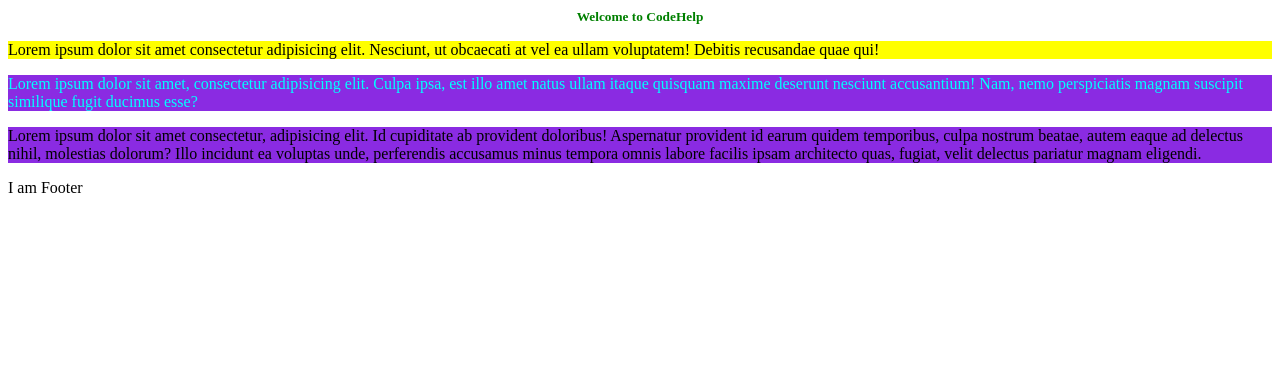
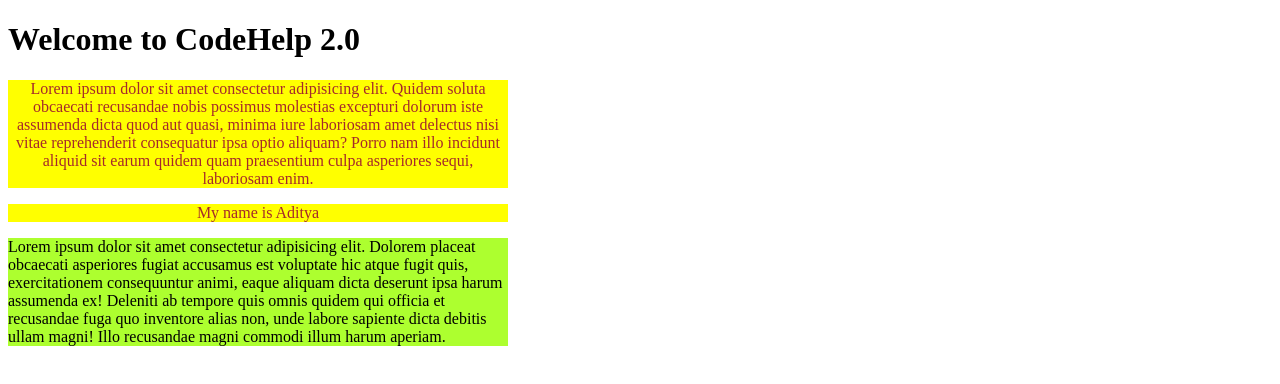
Before and after one commit to Aditya-855/Web-Development, a plain HTML site: page HTML_with_CSS/index.html in a window 1280 px wide. Drawn offline with Linux system fonts and the light colour scheme.

Commit message:
Daily Learning

```diff
--- a/HTML_with_CSS/index.html
+++ b/HTML_with_CSS/index.html
@@ -5,7 +5,7 @@
     <meta name="viewport" content="width=device-width, initial-scale=1.0">
     <title>Document</title>
     <link rel="stylesheet" href="style1.css">
-    <style>
+    <!-- <style>
         /* Internal CSS */
         p{
             background-color: blueviolet;
@@ -13,17 +13,42 @@
         h1{
             color: green;
         }
+    </style> -->
+    <style>
+        p{
+            color: brown;
+        }
+        #article1{
+            background-color: greenyellow;
+        }
+        .paraclass{
+            background-color: yellow;
+        }
+        p,article{
+            width: 500px;
+        }
+        p.paraclass{
+            text-align: center;
+        }
     </style>
 </head>
 <body>
-    <h1>Welcome to CodeHelp</h1>
+    <!-- <h1>Welcome to CodeHelp</h1> -->
     <!-- INLINE CSS  -->
-    <p style="background-color: yellow;">Lorem ipsum dolor sit amet consectetur adipisicing elit. Nesciunt, ut obcaecati at vel ea ullam voluptatem! Debitis recusandae quae qui!</p>
+    <!-- <p style="background-color: yellow;">Lorem ipsum dolor sit amet consectetur adipisicing elit. Nesciunt, ut obcaecati at vel ea ullam voluptatem! Debitis recusandae quae qui!</p> -->
 
-    <p style="color: aqua;">Lorem ipsum dolor sit amet, consectetur adipisicing elit. Culpa ipsa, est illo amet natus ullam itaque quisquam maxime deserunt nesciunt accusantium! Nam, nemo perspiciatis magnam suscipit similique fugit ducimus esse?</p>
+    <!-- <p style="color: aqua;">Lorem ipsum dolor sit amet, consectetur adipisicing elit. Culpa ipsa, est illo amet natus ullam itaque quisquam maxime deserunt nesciunt accusantium! Nam, nemo perspiciatis magnam suscipit similique fugit ducimus esse?</p> -->
 
-    <p>Lorem ipsum dolor sit amet consectetur, adipisicing elit. Id cupiditate ab provident doloribus! Aspernatur provident id earum quidem temporibus, culpa nostrum beatae, autem eaque ad delectus nihil, molestias dolorum? Illo incidunt ea voluptas unde, perferendis accusamus minus tempora omnis labore facilis ipsam architecto quas, fugiat, velit delectus pariatur magnam eligendi.</p>
+    <!-- <p>Lorem ipsum dolor sit amet consectetur, adipisicing elit. Id cupiditate ab provident doloribus! Aspernatur provident id earum quidem temporibus, culpa nostrum beatae, autem eaque ad delectus nihil, molestias dolorum? Illo incidunt ea voluptas unde, perferendis accusamus minus tempora omnis labore facilis ipsam architecto quas, fugiat, velit delectus pariatur magnam eligendi.</p> -->
 
-    <footer>I am Footer</footer>
+    <!-- <footer>I am Footer</footer> -->
+
+     <h1>Welcome to CodeHelp 2.0</h1>
+
+     <p class="paraclass">Lorem ipsum dolor sit amet consectetur adipisicing elit. Quidem soluta obcaecati recusandae nobis possimus molestias excepturi dolorum iste assumenda dicta quod aut quasi, minima iure laboriosam amet delectus nisi vitae reprehenderit consequatur ipsa optio aliquam? Porro nam illo incidunt aliquid sit earum quidem quam praesentium culpa asperiores sequi, laboriosam enim.</p>
+
+     <p class="paraclass">My name is Aditya</p>
+
+     <article id="article1">Lorem ipsum dolor sit amet consectetur adipisicing elit. Dolorem placeat obcaecati asperiores fugiat accusamus est voluptate hic atque fugit quis, exercitationem consequuntur animi, eaque aliquam dicta deserunt ipsa harum assumenda ex! Deleniti ab tempore quis omnis quidem qui officia et recusandae fuga quo inventore alias non, unde labore sapiente dicta debitis ullam magni! Illo recusandae magni commodi illum harum aperiam.</article>
 </body>
 </html>
--- a/HTML_with_CSS/style1.css
+++ b/HTML_with_CSS/style1.css
@@ -1,7 +1,7 @@
-h1{
+/* h1{
     font-size: smaller;
     text-align: center;
 }
 P{
     background-color: aquamarine;
-}
+} */
```
Also changed, not shown: HTML_with_CSS/index1.html (added, +26 -0 lines).
